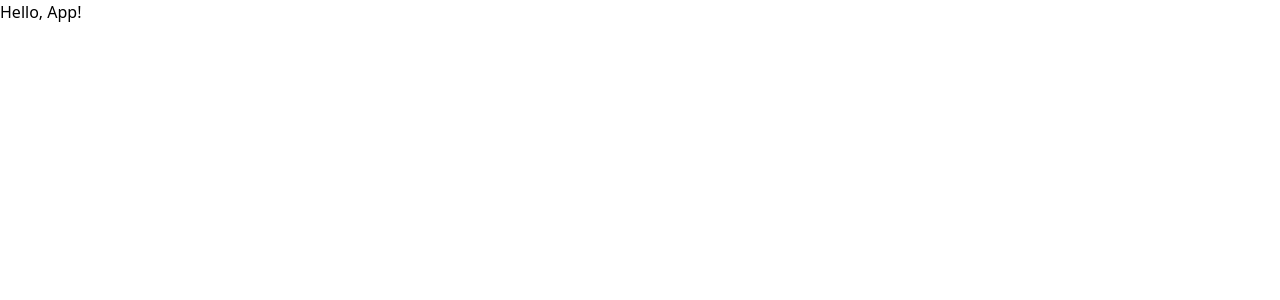
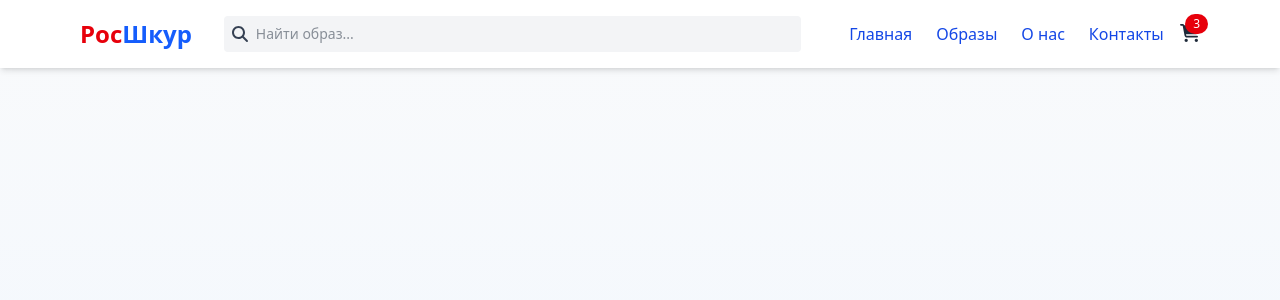
Before and after one commit to comfyrandom/rus-skin, a React (Vite) app: page / in a window 1280 px wide. Shown: the top 300 px of the page. Built offline with nearby package versions, Linux system fonts and the light colour scheme.

Commit message:
Добавлен заголовок страницы

```diff
--- a/package.json
+++ b/package.json
@@ -10,9 +10,13 @@
     "preview": "vite preview"
   },
   "dependencies": {
+    "@fortawesome/fontawesome-svg-core": "^6.7.2",
+    "@fortawesome/free-solid-svg-icons": "^6.7.2",
+    "@fortawesome/react-fontawesome": "^0.2.2",
     "@tailwindcss/vite": "^4.1.10",
     "react": "^19.1.0",
-    "react-dom": "^19.1.0"
+    "react-dom": "^19.1.0",
+    "react-router-dom": "^7.6.2"
   },
   "devDependencies": {
     "@eslint/js": "^9.25.0",
--- a/src/App.jsx
+++ b/src/App.jsx
@@ -1,12 +1,16 @@
 import './App.css'
+import Header from "./components/header/Header.jsx";
+import {BrowserRouter} from "react-router-dom";
 
 function App() {
 
-  return (
-    <>
-        <h1>Hello, App!</h1>
-    </>
-  )
+    return (
+        <BrowserRouter>
+            <div className="min-h-screen bg-gradient-to-b from-gray-50 to-blue-50">
+                <Header/>
+            </div>
+        </BrowserRouter>
+    )
 }
 
 export default App
--- /dev/null
+++ b/src/components/header/Header.jsx
@@ -0,0 +1,55 @@
+import React, { useState, useEffect } from 'react';
+import Logo from './Logo.jsx';
+import SearchBar from './SearchBar.jsx';
+import ProductCart from './ProductCart.jsx';
+import NavLinks from './NavLinks.jsx';
+import MenuToggleButton from './MenuToggleButton.jsx';
+
+const Header = () => {
+    const [isMenuOpen, setIsMenuOpen] = useState(false);
+
+    useEffect(() => {
+        const handleResize = () => {
+            if (window.innerWidth >= 1024) {
+                setIsMenuOpen(false);
+            }
+        };
+
+        window.addEventListener('resize', handleResize);
+        return () => window.removeEventListener('resize', handleResize);
+    }, []);
+
+    const handleLinkClick = () => setIsMenuOpen(false);
+
+    return (
+        <header className="bg-white shadow-md fixed w-full top-0 z-50 py-4">
+            <div className="container mx-auto px-4 md:px-16 lg:px-20">
+                <div className="flex items-center w-full justify-between">
+                    <Logo />
+
+                    <div className="hidden lg:flex items-center flex-grow mx-8">
+                        <SearchBar className="w-full" />
+                    </div>
+
+                    <div className="flex items-center flex-none gap-4">
+                        <NavLinks onLinkClick={handleLinkClick} />
+                        <ProductCart count={3} />
+                        <MenuToggleButton
+                            isOpen={isMenuOpen}
+                            onClick={() => setIsMenuOpen(!isMenuOpen)}
+                        />
+                    </div>
+                </div>
+
+                {isMenuOpen && (
+                    <div className="lg:hidden absolute left-0 right-0 bg-white shadow-lg py-4 px-6 mt-2">
+                        <SearchBar className="mb-4" inputClassName="w-full" />
+                        <NavLinks mobile onLinkClick={handleLinkClick} />
+                    </div>
+                )}
+            </div>
+        </header>
+    );
+};
+
+export default Header;
--- /dev/null
+++ b/src/components/header/Logo.jsx
@@ -0,0 +1,10 @@
+import React from 'react';
+
+const Logo = () => (
+    <div className="logo text-2xl font-bold flex-none">
+        <span className="text-red-600">Рос</span>
+        <span className="text-blue-600">Шкур</span>
+    </div>
+);
+
+export default Logo;
--- /dev/null
+++ b/src/components/header/MenuToggleButton.jsx
@@ -0,0 +1,15 @@
+import React from 'react';
+import { FontAwesomeIcon } from '@fortawesome/react-fontawesome';
+import { faBars, faTimes } from '@fortawesome/free-solid-svg-icons';
+
+const MenuToggleButton = ({ isOpen, onClick }) => (
+    <button
+        onClick={onClick}
+        className="lg:hidden text-gray-800 focus:outline-none"
+        aria-label="Toggle menu"
+    >
+        <FontAwesomeIcon icon={isOpen ? faTimes : faBars} className="text-xl" />
+    </button>
+);
+
+export default MenuToggleButton;
--- /dev/null
+++ b/src/components/header/NavLinks.jsx
@@ -0,0 +1,32 @@
+import React from 'react';
+import { Link } from 'react-router-dom';
+
+const NavLinks = ({ mobile = false, onLinkClick }) => {
+    const linkClassName = mobile
+        ? "text-blue-700 hover:text-blue-500 text-base py-2"
+        : "text-blue-700 hover:text-blue-500 text-base whitespace-nowrap";
+
+    const links = [
+        { path: "/", text: "Главная" },
+        { path: "/products", text: "Образы" },
+        { path: "/about", text: "О нас" },
+        { path: "/contact", text: "Контакты" }
+    ];
+
+    return (
+        <nav className={mobile ? "flex flex-col space-y-3" : "hidden lg:flex gap-6 ml-4"}>
+            {links.map((link, index) => (
+                <Link
+                    key={index}
+                    to={link.path}
+                    className={linkClassName}
+                    onClick={onLinkClick}
+                >
+                    {link.text}
+                </Link>
+            ))}
+        </nav>
+    );
+};
+
+export default NavLinks;
--- /dev/null
+++ b/src/components/header/ProductCart.jsx
@@ -0,0 +1,18 @@
+import React from 'react';
+import { FontAwesomeIcon } from '@fortawesome/react-fontawesome';
+import { faShoppingCart } from '@fortawesome/free-solid-svg-icons';
+
+const ProductCart = ({ count = 0, className = "" }) => {
+    return (
+        <a href="#" className={`cart-icon relative ${className}`}>
+            <FontAwesomeIcon icon={faShoppingCart} className="text-gray-800 text-lg" />
+            {count > 0 && (
+                <span className="cart-count absolute -top-2 -right-2 bg-red-600 text-white text-xs rounded-full px-2 py-0.5">
+                    {count}
+                </span>
+            )}
+        </a>
+    );
+};
+
+export default ProductCart;
--- /dev/null
+++ b/src/components/header/SearchBar.jsx
@@ -0,0 +1,18 @@
+import React from 'react';
+import { FontAwesomeIcon } from '@fortawesome/react-fontawesome';
+import { faSearch } from '@fortawesome/free-solid-svg-icons';
+
+const SearchBar = ({ placeholder = "Найти образ...", className = "", inputClassName = "w-32" }) => {
+    return (
+        <div className={`search-bar flex items-center bg-gray-100 rounded p-2 ${className}`}>
+            <FontAwesomeIcon icon={faSearch} className="text-gray-700 mr-2" />
+            <input
+                type="text"
+                placeholder={placeholder}
+                className={`bg-transparent outline-none text-sm text-gray-800 ${inputClassName}`}
+            />
+        </div>
+    );
+};
+
+export default SearchBar;
```
Also changed, not shown: 1 other file (tests, documents, lock files or other folders).
